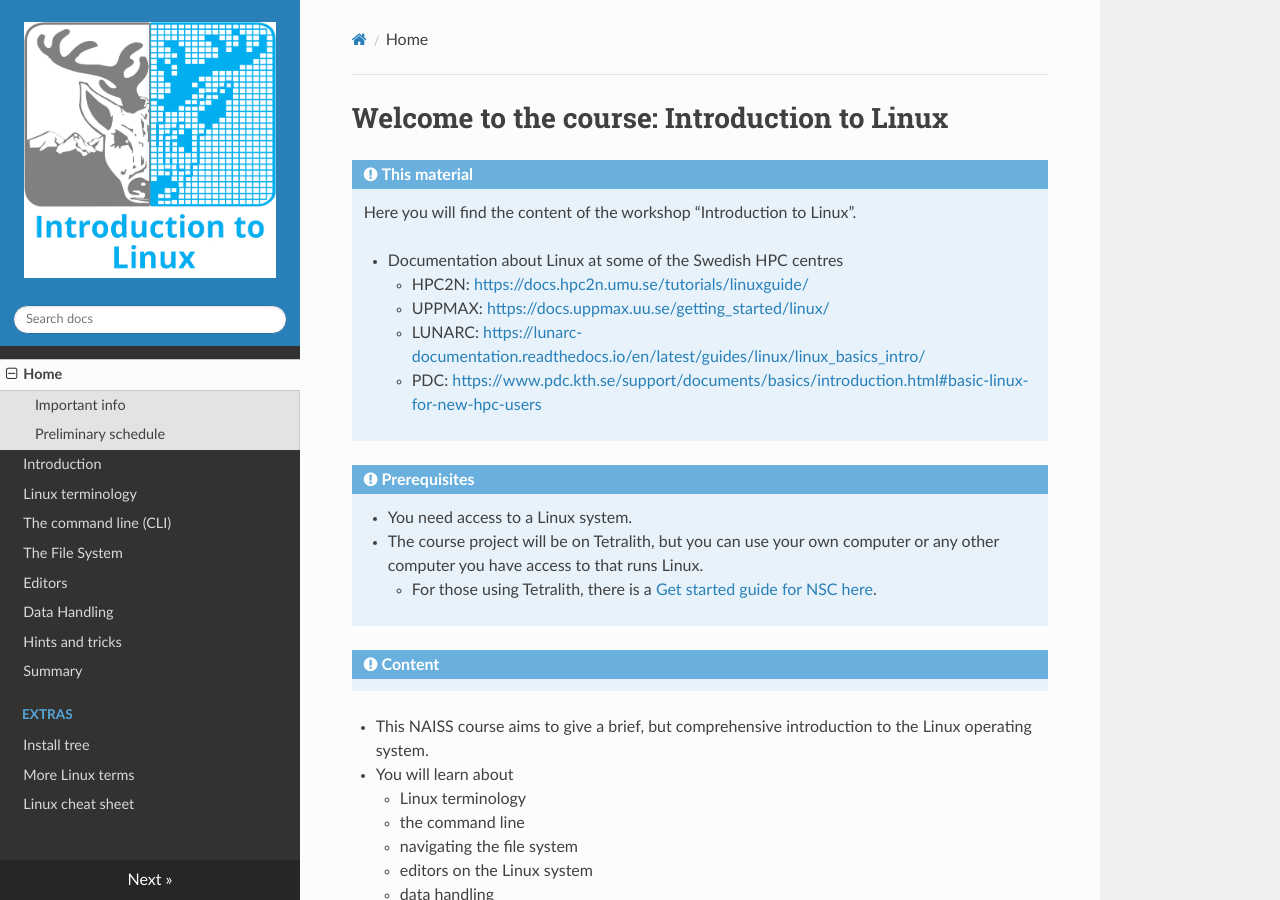
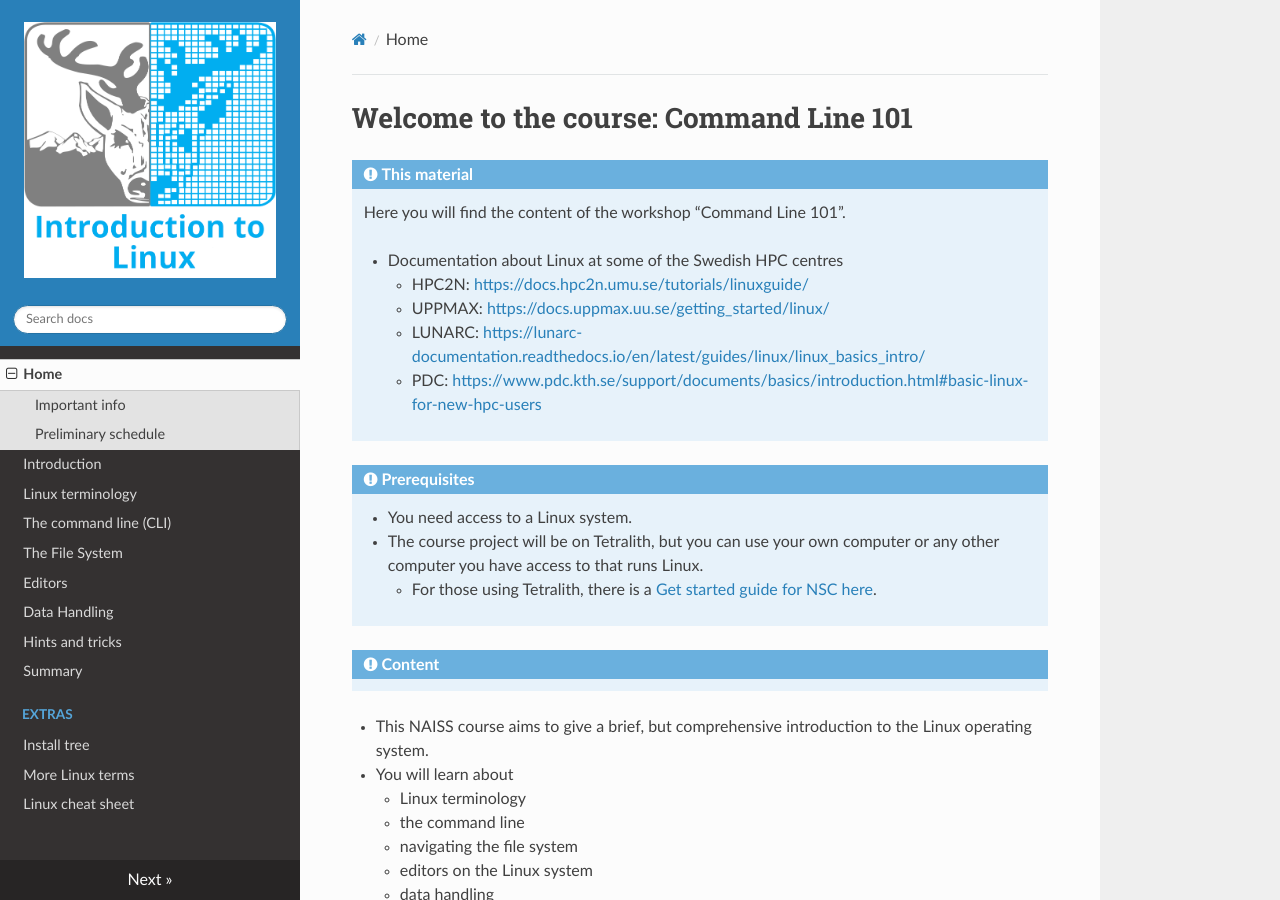
Before and after one commit to hpc2n/linux-command-line-101, an MkDocs documentation site: the page built from docs/index.md, in a window 1280 px wide and 900 px high. Built offline with MkDocs 1.6.1, drawn with Linux system fonts in a browser that asks for light colours; nearby versions of some CDN libraries.

Commit message:
Update index.md

```diff
--- a/docs/index.md
+++ b/docs/index.md
@@ -1,8 +1,8 @@
-# Welcome to the course: Introduction to Linux
+# Welcome to the course: Command Line 101
 
 !!! note "This material"
 
-    Here you will find the content of the workshop "Introduction to Linux".
+    Here you will find the content of the workshop "Command Line 101".
 
     - Documentation about Linux at some of the Swedish HPC centres
         - HPC2N: <a href="https://docs.hpc2n.umu.se/tutorials/linuxguide/" target="_blank">https://docs.hpc2n.umu.se/tutorials/linuxguide/</a>
```
